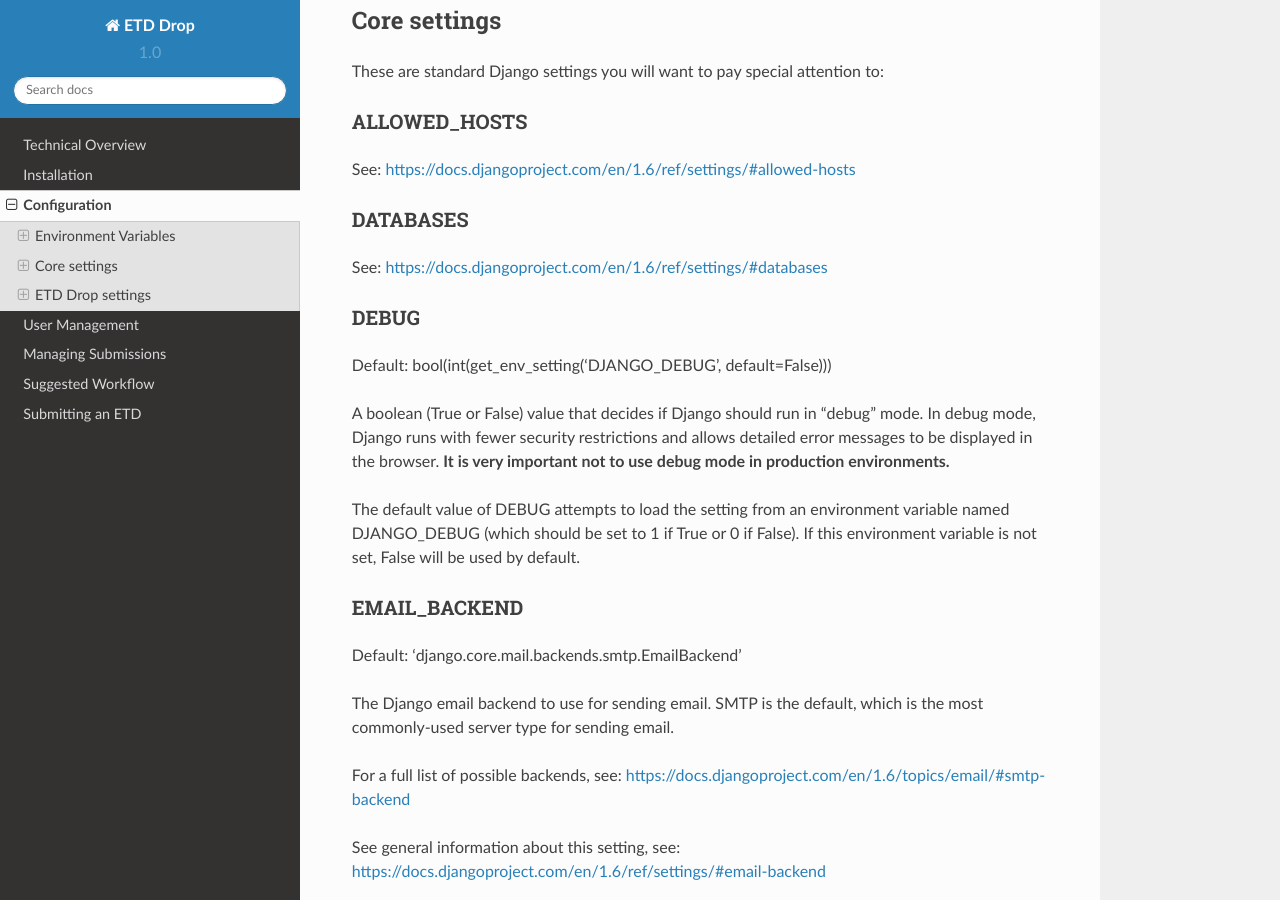
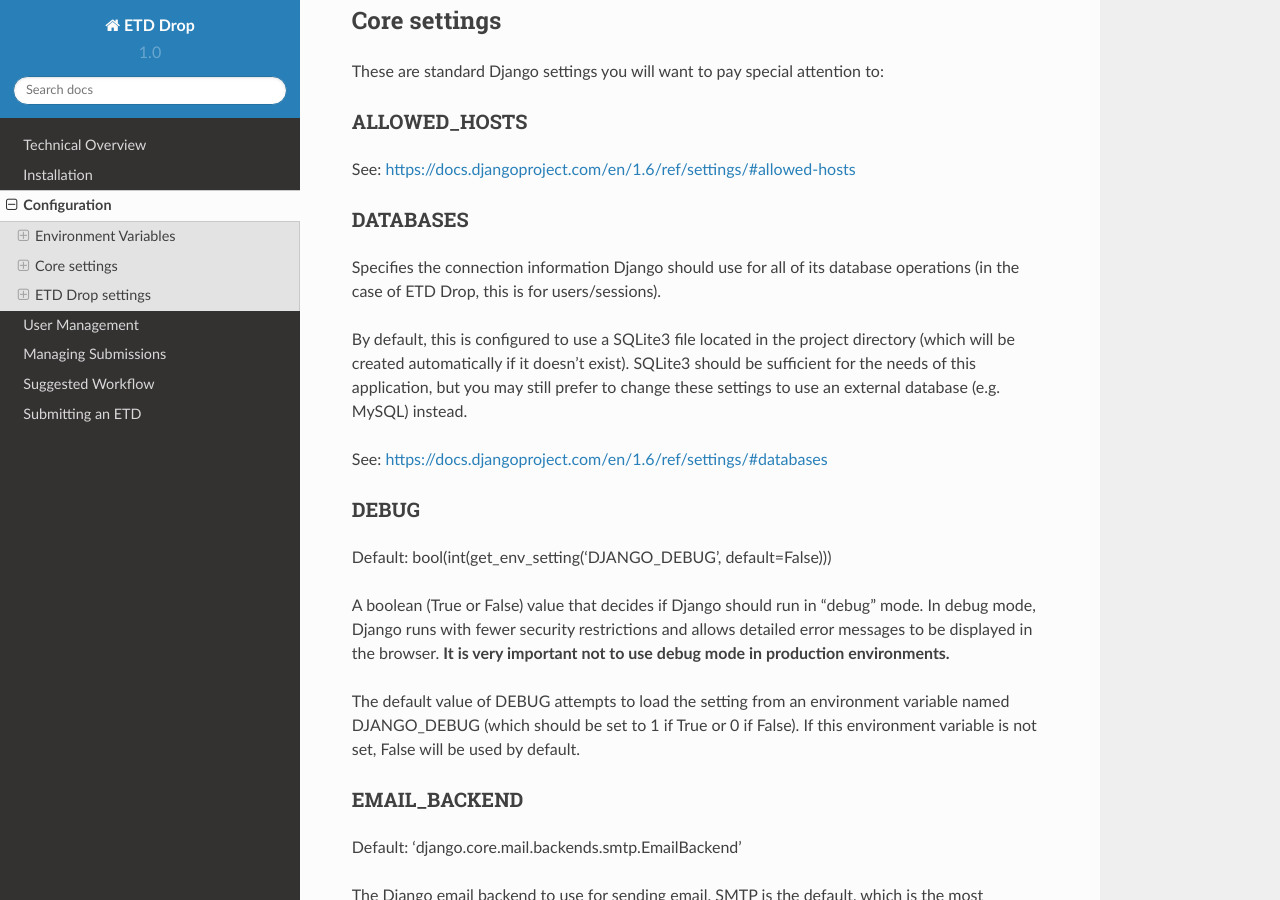
Before and after one commit to MetaArchive/etd-drop, a Sphinx documentation site: the page built from docs/source/configuration.rst, in a window 1280 px wide and 900 px high, scrolled down 1394 px. Built offline with Sphinx 7.4.7 and the Read the Docs theme 2.0.0, drawn with Linux system fonts in a browser that asks for light colours.

Commit message:
Add database notes to configuration doc

```diff
--- a/docs/source/configuration.rst
+++ b/docs/source/configuration.rst
@@ -46,6 +46,15 @@
 
 DATABASES
 ---------
+
+Specifies the connection information Django should use for all of its
+database operations (in the case of ETD Drop, this is for users/sessions).
+
+By default, this is configured to use a SQLite3 file located in the project
+directory (which will be created automatically if it doesn't exist).
+SQLite3 should be sufficient for the needs of this application, but you may
+still prefer to change these settings to use an external database (e.g. MySQL)
+instead.
 
 See: https://docs.djangoproject.com/en/1.6/ref/settings/#databases
 
```
